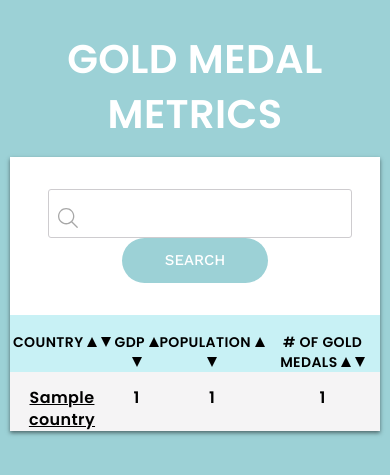
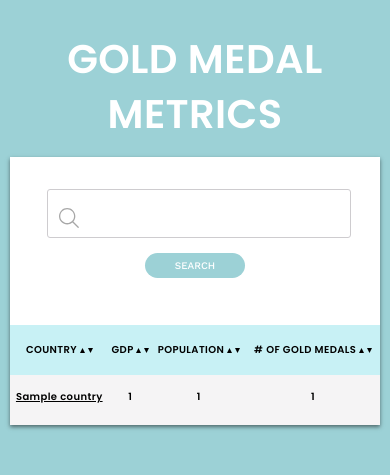
Before and after one commit to briantacderan/gold-medal-flask, a Flask app: page / in a window 390 px wide. Shown: the part 161-636 px from the top of the page. Run offline with Flask 2, Linux system fonts and the light colour scheme; tables that the repository leaves empty hold one stand-in row (values such as "Sample post").

Commit message:
Resize containers and cells to fit mobile

```diff
--- a/seed.py
+++ b/seed.py
@@ -23,7 +23,7 @@ for i in range(len(country_table)):
     post_array = Country(name=row_array[0],
                          code=row_array[1],
                          population=row_array[2],
-                         gdp=row_array[3],
+                         gdp='${0:,.2f}'.format(row_array[3]),
                          medals=0)
     db.session.add(post_array)
     try:
--- a/static/stylesheets/style.css
+++ b/static/stylesheets/style.css
@@ -15,7 +15,7 @@ body {
   border-bottom: solid 5px #ffffff;
   width: 700px;
   margin: 0 auto;
-  margin-bottom:40px;
+  margin-bottom: 40px;
 }
 
 #title {
@@ -171,11 +171,43 @@ h2#hidden.subheader:hover {
 
 @media (max-width: 750px) {
   #title-line {
-    width:90%;
+    width: 90%;
+  }
+
+  #country-search-button {
+    width: 100px;
+    height: 25px;
+    border-radius: 54px;
+    line-height: 1;
+    font-size: 10px;
+    margin: 15px;
+  }
+
+  .country-header th {
+    background: #c8f1f5;
+    padding-top: 18px;
+    font-size: 10px;
+  }
+
+  img.sort {
+    width: 5px;
   }
 
   #container {
     width: 95%;
+    min-width: 360px;
+    font-size: 10px;
+  }
+
+  tr {
+    height: 50px;
+  }
+
+  td.table-value {
+    font-size: 10px;
+    height: 19px;
+    letter-spacing: 0.4px;
+    max-width: 20px;
   }
 }
 
```
